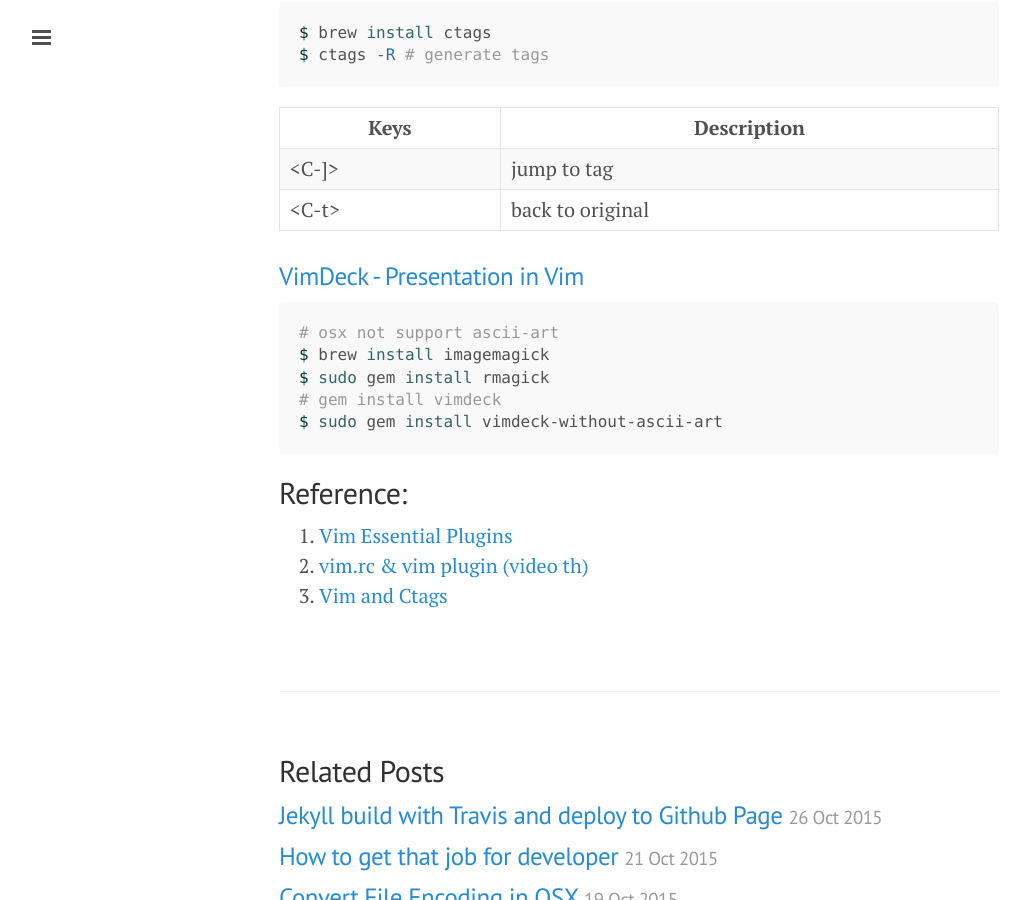
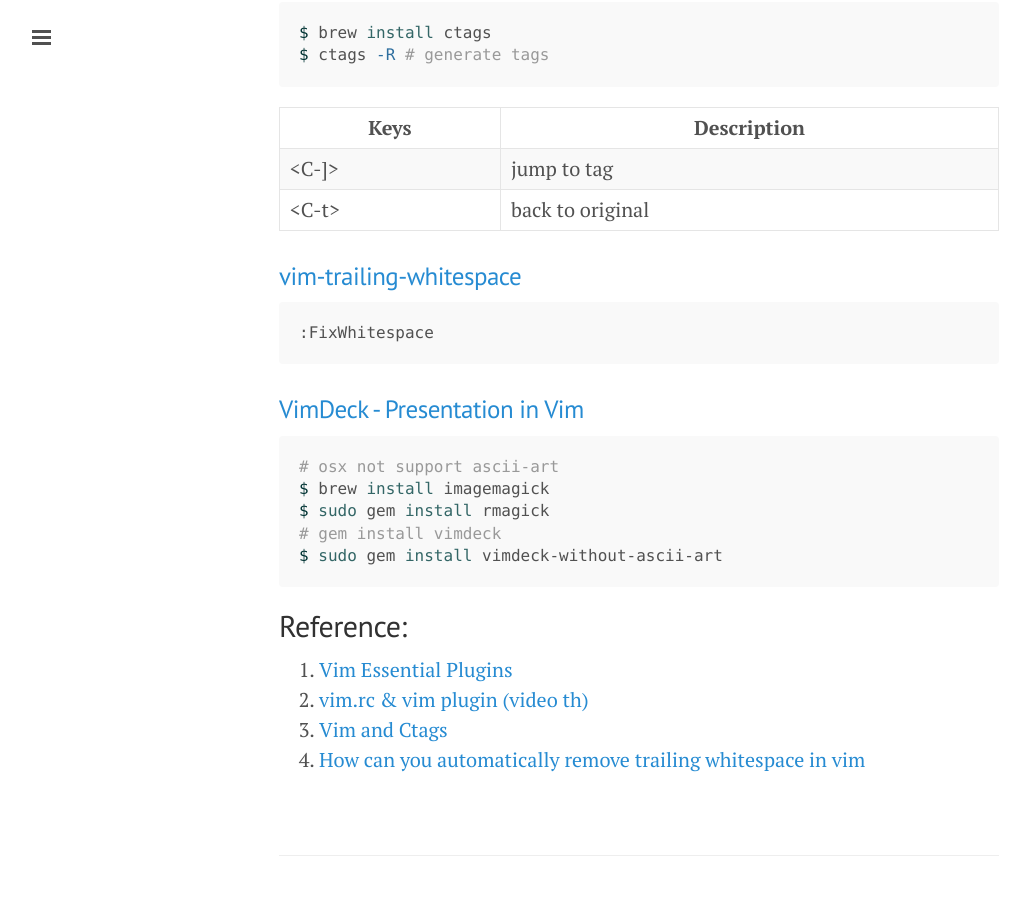
Before and after one commit to ibotdotout/ibotdotout.github.io, a Jekyll site: the page built from _posts/2015-09-07-vim-plugins.md, in a window 1280 px wide and 900 px high, scrolled down 1276 px. Shown: the whole window, without its empty margins (1-1031 px from the left). Built offline with Jekyll 4.4.1, drawn with Linux system fonts in a browser that asks for light colours; nearby versions of some CDN libraries; Markdown is read by kramdown in place of the engine named in the settings.

Commit message:
Update vim plugin

````diff
--- a/_posts/2015-09-07-vim-plugins.md
+++ b/_posts/2015-09-07-vim-plugins.md
@@ -49,6 +49,12 @@ $ ctags -R # generate tags
 |\<C-\]\> | jump to tag  |
 |\<C-t\> | back to original  |
 
+### [vim-trailing-whitespace](https://github.com/bronson/vim-trailing-whitespace)
+
+```sh
+:FixWhitespace
+```
+
 ### [VimDeck - Presentation in Vim](https://github.com/tybenz/vimdeck)
 
 ```sh
@@ -63,3 +69,4 @@ $ sudo gem install vimdeck-without-ascii-art
 4. [Vim Essential Plugins](http://code.tutsplus.com/series/vim-essential-plugins--net-19224)
 9. [vim.rc & vim plugin (video th)](https://www.youtube.com/watch?v=k_KSeQgtrb4)
 8. [Vim and Ctags](http://andrew.stwrt.ca/posts/vim-ctags)
+3. [How can you automatically remove trailing whitespace in vim](http://stackoverflow.com/questions/356126/how-can-you-automatically-remove-trailing-whitespace-in-vim)
````
